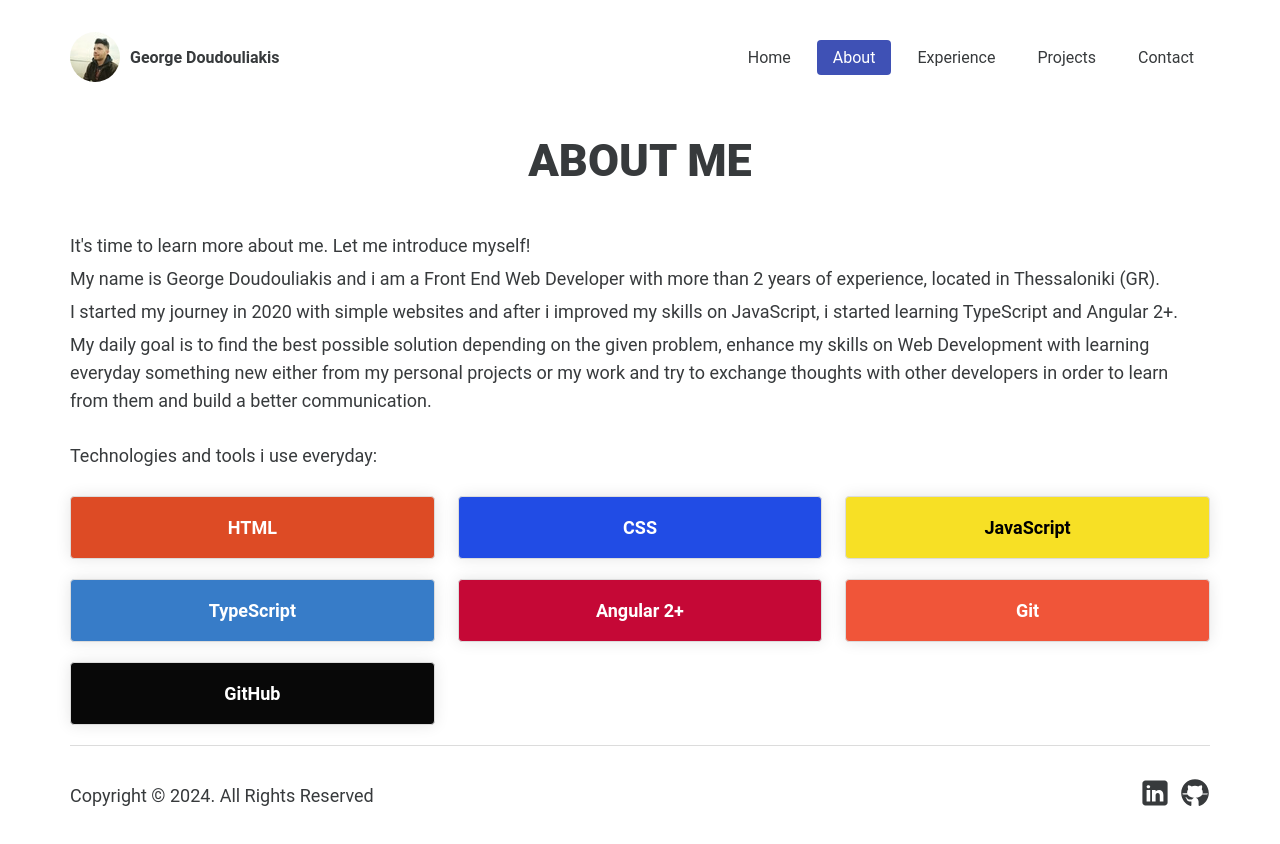
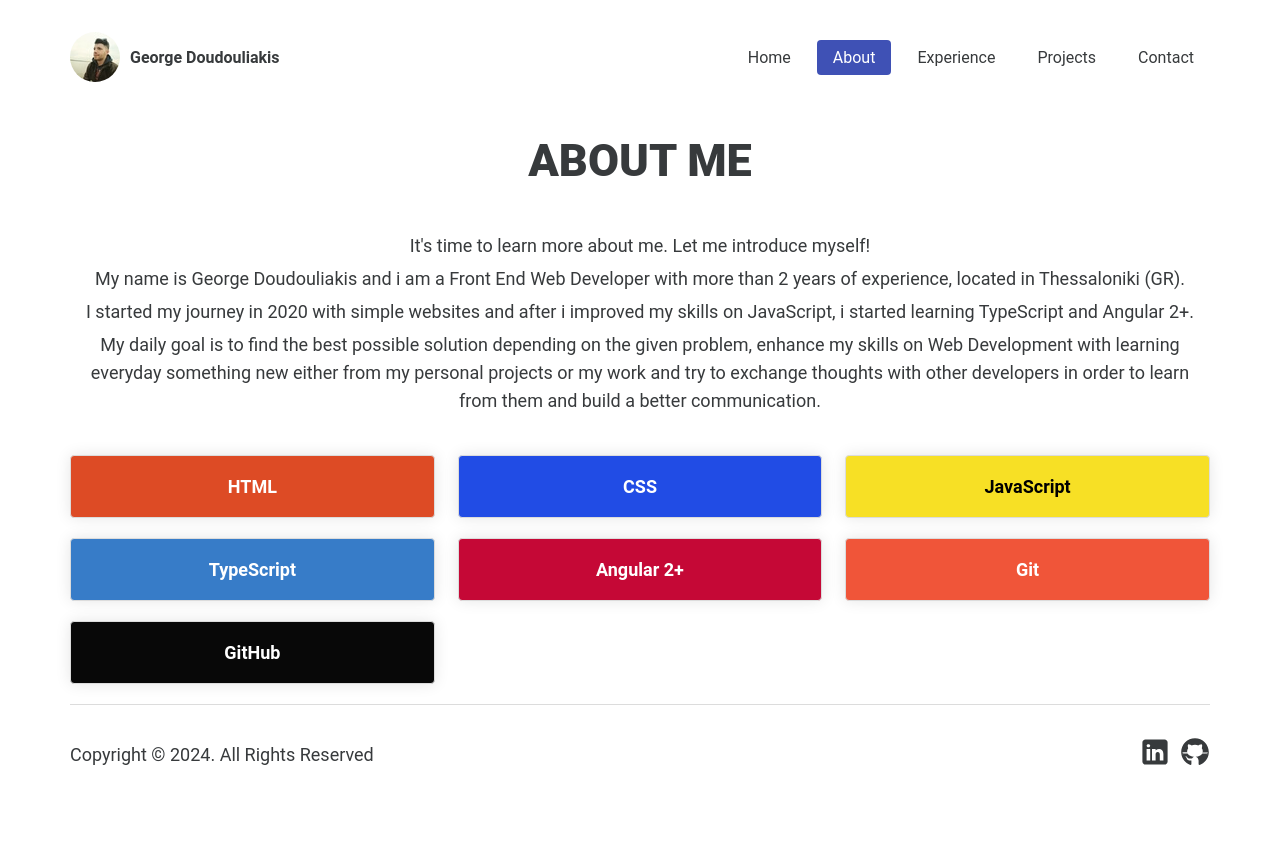
Before and after one commit to GeorgiosDoudouliakis/george-doudouliakis-dev, an Angular app: page /about in a window 1280 px wide. After the commit the page ends 803 px from the top, so only its background shows below. Built offline with nearby package versions, Linux system fonts and the light colour scheme.

Commit message:
refactor: Center items on about page

```diff
--- a/src/app/pages/about/components/about-me/about-me.component.scss
+++ b/src/app/pages/about/components/about-me/about-me.component.scss
@@ -1,6 +1,7 @@
 :host {
     p {
       font-size: 18px;
+      text-align: center;
       color: var(--font-color);
       line-height: 28px;
 
@@ -9,7 +10,7 @@
       }
 
       &:last-of-type {
-            margin-bottom: 30px;
+          margin-bottom: 40px;
       }
     }
 }
--- a/src/app/pages/about/components/about-skills/about-skills.component.html
+++ b/src/app/pages/about/components/about-skills/about-skills.component.html
@@ -1,4 +1,3 @@
-<p>Technologies and tools i use everyday:</p>
 <ul>
   @for (skill of skills; track skill) {
     <li class="card">{{ skill }}</li>
--- a/src/app/pages/about/components/about-skills/about-skills.component.scss
+++ b/src/app/pages/about/components/about-skills/about-skills.component.scss
@@ -1,11 +1,6 @@
 :host {
   p, li {
     font-size: 18px;
-  }
-
-  p {
-    margin-bottom: 30px;
-    color: var(--font-color);
   }
 
   ul {
```
Lines whose indentation alone changed are shown as unchanged.
